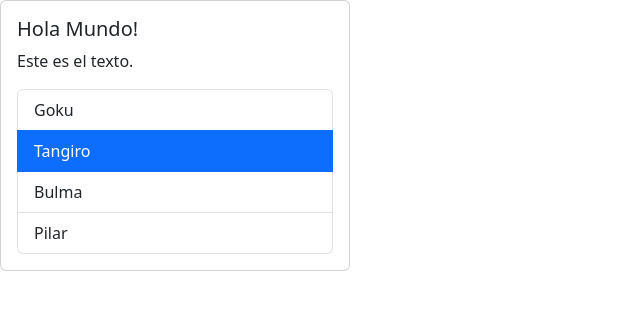
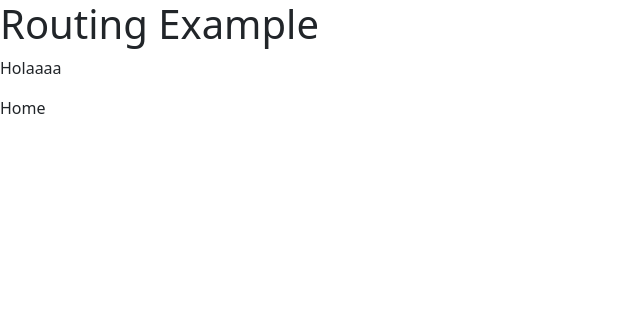
Before and after one commit to PilarGonzalezFarret/miPortafolioConReact, a React (Vite) app in the folder react-app-portafolio/: page / in a window 1280 px wide. Shown: the top 310 px of the page, without its empty margins (0-640 px from the left). Built offline with nearby package versions, Linux system fonts and the light colour scheme.

Commit message:
enrutamiento
Se instala react-router-dom

```diff
--- a/react-app-portafolio/package.json
+++ b/react-app-portafolio/package.json
@@ -12,7 +12,8 @@
   "dependencies": {
     "bootstrap": "^5.3.3",
     "react": "^18.2.0",
-    "react-dom": "^18.2.0"
+    "react-dom": "^18.2.0",
+    "react-router-dom": "^7.1.3"
   },
   "devDependencies": {
     "@types/react": "^18.2.66",
--- a/react-app-portafolio/src/App.css
+++ b/react-app-portafolio/src/App.css
@@ -0,0 +1,7 @@
+body {
+    background-color: #ede4df;
+  }
+
+  .App {
+    text-align: center;
+  }
--- a/react-app-portafolio/src/App.tsx
+++ b/react-app-portafolio/src/App.tsx
@@ -1,17 +1,20 @@
-/* Importaciones */
-import Card, {CardBody} from "./components/Card";
-import List from "./components/List";
+import './App.css';
+import { Routes, Route} from "react-router-dom";
+import About from './components/About';
+import Home from './components/Home';
 
-/* Todas las app, por convención, usan la función App, la que debe ser exportada por defecto */
 
 function App() {
-  const list = [
-    "Goku", "Tangiro", "Bulma", "Pilar"
-  ];
-  return <Card>
-    <CardBody title="Hola Mundo!" text="Este es el texto."/>
-    <List data={list}/>
-  </Card>
+  return (
+    <div>
+      <h1>Routing Example</h1>
+      <p>Holaaaa</p>
+      <Routes>
+        <Route path="/about" element={<About />} />
+        <Route path="/" element={<Home />} />
+      </Routes>
+    </div>
+  );
 }
 
-export default App; /* La experotación de la que se comentó en la primera línea */
+export default App;
--- /dev/null
+++ b/react-app-portafolio/src/components/About.tsx
@@ -0,0 +1,9 @@
+import React from 'react';
+
+function About() {
+  return (
+    <div>About</div>
+  )
+}
+
+export default About
--- a/react-app-portafolio/src/components/Card.tsx
+++ /dev/null
@@ -1,37 +0,0 @@
-/* Interface sirve para asignar un tipo  de variable al props... como string, number, boolean, etc . el "CardProps" también puede llamarse "Props", pero para no confundirme, prefiero llamarle CardProps.*/
-
-import { ReactNode } from "react";
-
-interface CardProps {
-    children : ReactNode;
-}
-/* Dentro de la función card escribí return y pegué un código copiado de la página de bootstrap (después fue cortado y pegado al fragmento de más abajo). Por otro lado, el "props" que esstá entre paréntesis, es para exportar el "body" que está entre llaves. ¿a dónde se va a exportar? al archivo que sea que lo esté importando, en este caso App.ts, lo importa en las primeras líneas*/
-
-function Card(props : CardProps) {
-    const {children} = props;
-
-    return (
-        <div className="card" style = {{width : '350px',}}> {/* sin doble llave no funciona */}
-            <div className="card-body">
-                {children}
-            </div>
-        </div>
-    );
-}
-
-interface CardBodyProps {
-    title: string
-    text?: string
-}
-
-export function CardBody(props: CardBodyProps) {
-    const {title, text} = props;
-    return(
-        <>
-            <h5 className="card-title">{title}</h5>
-            <p className="card-text">{text}</p>
-        </>
-    );
-}
-
-export default Card;
--- /dev/null
+++ b/react-app-portafolio/src/components/Home.tsx
@@ -0,0 +1,9 @@
+import React from 'react'
+
+function Home() {
+  return (
+    <div>Home</div>
+  )
+}
+
+export default Home
--- a/react-app-portafolio/src/components/List.tsx
+++ /dev/null
@@ -1,26 +0,0 @@
-import { useState } from "react";
-
-type Props = {
-    data: string[];
-};
-
-function List({ data }: Props) {
-    const [index, setIndex] = useState(1);
-    const handleClick = (i: number) => {
-        setIndex(i);
-    };
-    return (
-        <ul className="list-group">
-            {data.map((elemento , i) => (
-            <li
-                onClick= {() => handleClick(i)}
-                key={elemento} className={`list-group-item ${index == i? "active" : ""}`}
-            >
-                {elemento}
-            </li>))}
-
-        </ul>
-    );
-}
-
-export default List;
--- a/react-app-portafolio/src/main.tsx
+++ b/react-app-portafolio/src/main.tsx
@@ -2,9 +2,12 @@ import React from 'react'
 import ReactDOM from 'react-dom/client'
 import App from './App.tsx'
 import 'bootstrap/dist/css/bootstrap.min.css'
+import { BrowserRouter } from 'react-router-dom';
 
 ReactDOM.createRoot(document.getElementById('root')!).render(
   <React.StrictMode>
-    <App />
+    <BrowserRouter>
+      <App />
+    </BrowserRouter>
   </React.StrictMode>,
 )
```
Also changed, not shown: 2 other files (tests, documents, lock files or other folders).
